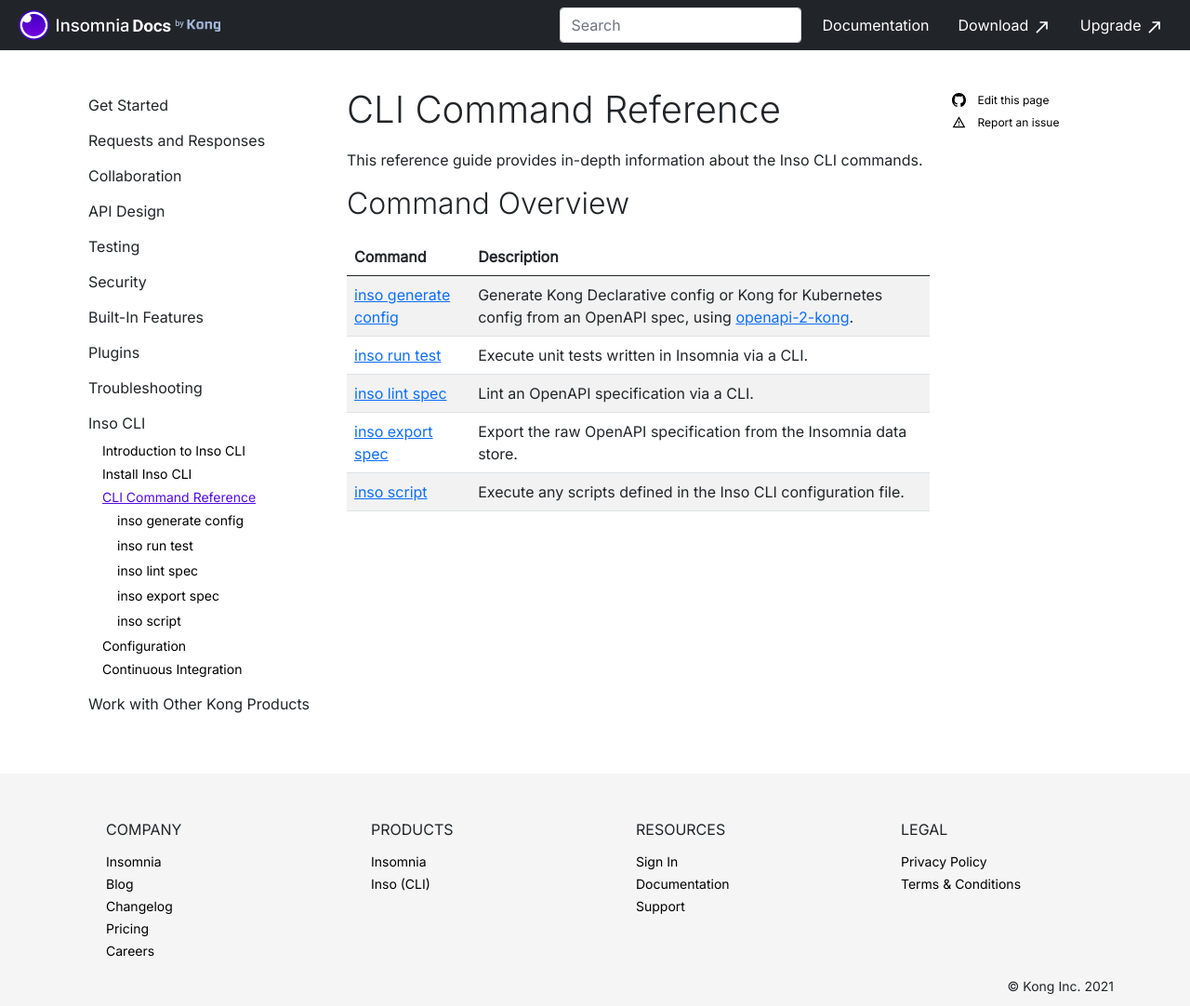
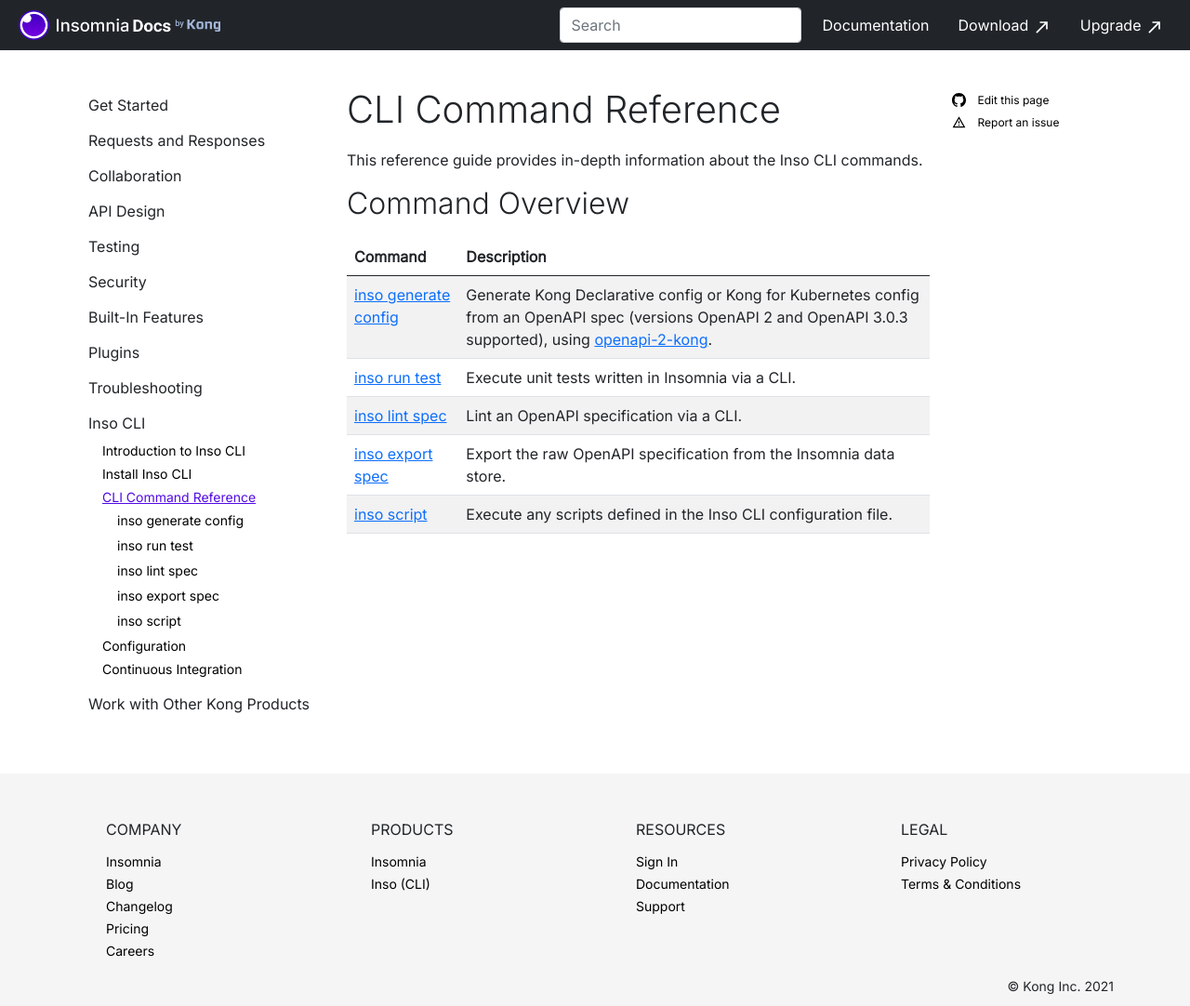
Before and after one commit to Kong/insomnia-docs, a Jekyll site: the page built from docs/inso-cli/cli-command-reference.md, in a window 1280 px wide and 1082 px high. Shown: the whole window at 93% size. Built offline with Jekyll 4.4.1, drawn with Linux system fonts in a browser that asks for light colours; comment, search, counter and statistics services are not loaded.

Commit message:
Add support for OpenAPI 3.0.3 added

```diff
--- a/docs/inso-cli/cli-command-reference.md
+++ b/docs/inso-cli/cli-command-reference.md
@@ -12,7 +12,7 @@
 {:.table .table-striped}
 Command | Description
 ------- | -----------
-[inso generate config](/inso-cli/cli-command-reference/inso-generate-config) | Generate Kong Declarative config or Kong for Kubernetes config from an OpenAPI spec, using [openapi-2-kong](https://github.com/Kong/insomnia/tree/develop/packages/openapi-2-kong).
+[inso generate config](/inso-cli/cli-command-reference/inso-generate-config) | Generate Kong Declarative config or Kong for Kubernetes config from an OpenAPI spec (versions OpenAPI 2 and OpenAPI 3.0.3 supported), using [openapi-2-kong](https://github.com/Kong/insomnia/tree/develop/packages/openapi-2-kong).
 [inso run test](/inso-cli/cli-command-reference/inso-run-test) | Execute unit tests written in Insomnia via a CLI.
 [inso lint spec](/inso-cli/cli-command-reference/inso-lint-spec) | Lint an OpenAPI specification via a CLI.
 [inso export spec](/inso-cli/cli-command-reference/inso-export-spec) | Export the raw OpenAPI specification from the Insomnia data store.
```
